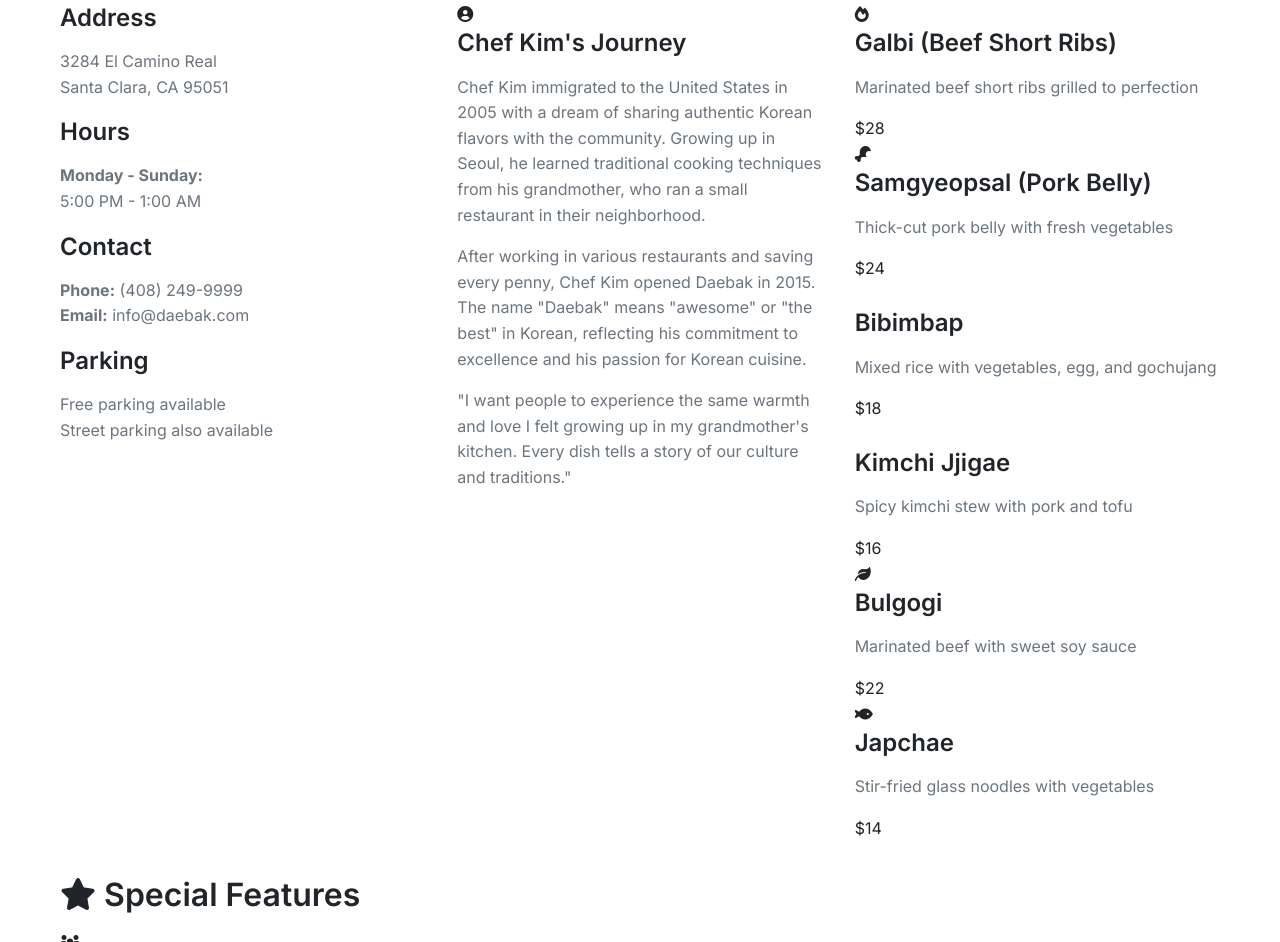
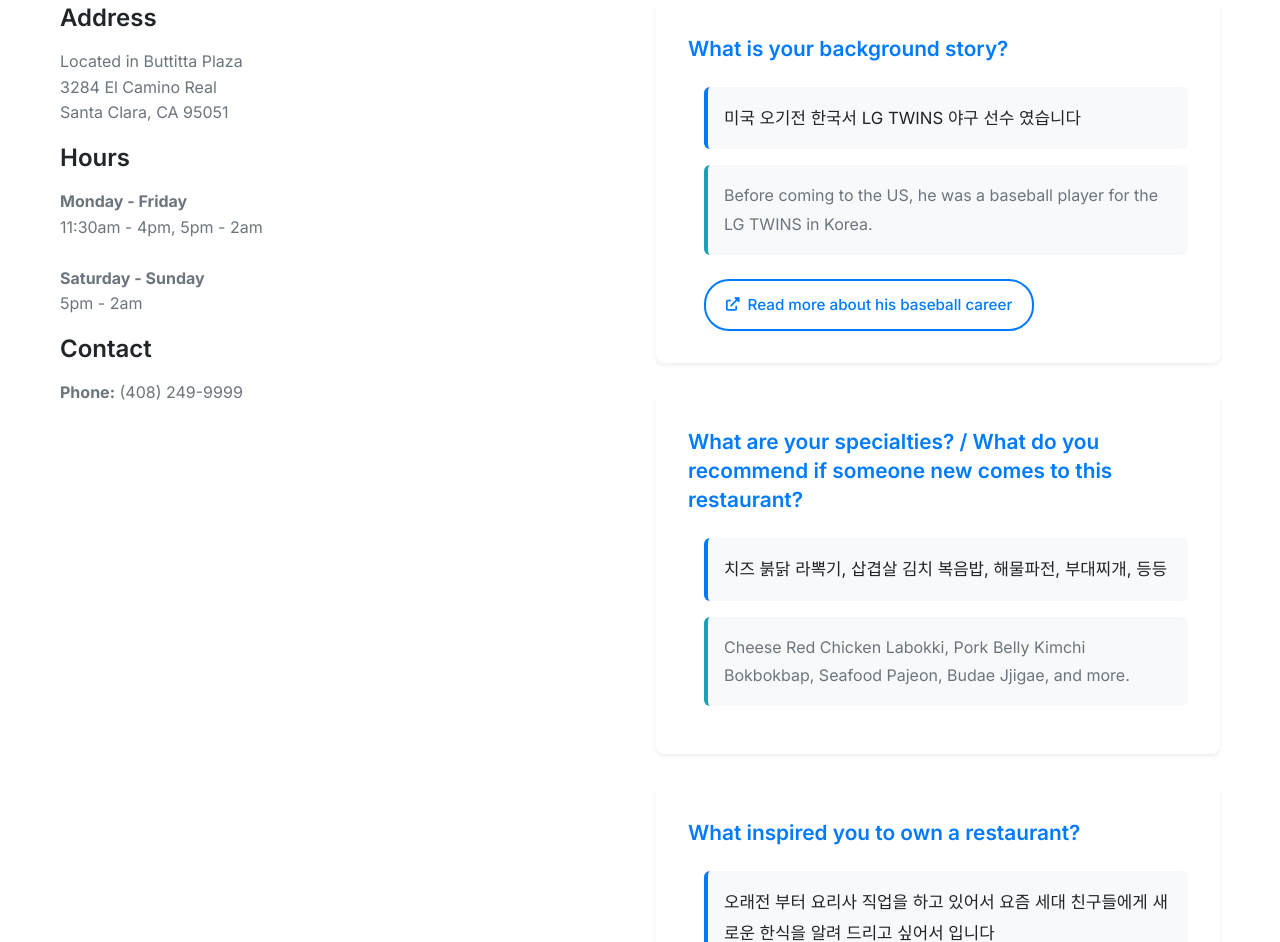
Before and after one commit to oneglobalcommunity/ogc, a plain HTML site: page daebak.html in a window 1280 px wide. Shown: the part 191-1133 px from the top of the page. Drawn offline with Linux system fonts and the light colour scheme.

Commit message:
Update Daebak page with Q&A section and add team photos

```diff
--- a/daebak.html
+++ b/daebak.html
@@ -68,137 +68,62 @@
                     <div class="info-card">
                         <div class="info-item">
                             <h3>Address</h3>
-                            <p>3284 El Camino Real<br>Santa Clara, CA 95051</p>
+                            <p>Located in Buttitta Plaza<br>3284 El Camino Real<br>Santa Clara, CA 95051</p>
                         </div>
                         <div class="info-item">
                             <h3>Hours</h3>
-                            <p><strong>Monday - Sunday:</strong><br>
-                            5:00 PM - 1:00 AM</p>
+                            <p>
+                            <strong>Monday - Friday</strong><br>
+                            11:30am - 4pm, 5pm - 2am<br>
+                            <br>
+                            <strong>Saturday - Sunday</strong><br>
+                            5pm - 2am
+                            </p>
                         </div>
                         <div class="info-item">
                             <h3>Contact</h3>
-                            <p><strong>Phone:</strong> (408) 249-9999<br>
-                            <strong>Email:</strong> info@daebak.com</p>
-                        </div>
-                        <div class="info-item">
-                            <h3>Parking</h3>
-                            <p>Free parking available<br>
-                            Street parking also available</p>
+                            <p><strong>Phone:</strong> (408) 249-9999</p>
                         </div>
                     </div>
                 </div>
 
-                <!-- Owner's Story -->
+                <!-- Owner Q&A Section -->
                 <div class="restaurant-section">
-                    <h2><i class="fas fa-heart"></i> Owner's Story</h2>
-                    <div class="story-card">
-                        <div class="owner-photo">
-                            <i class="fas fa-user-circle"></i>
-                        </div>
-                        <div class="story-content">
-                            <h3>Chef Kim's Journey</h3>
-                            <p>Chef Kim immigrated to the United States in 2005 with a dream of sharing authentic Korean flavors with the community. Growing up in Seoul, he learned traditional cooking techniques from his grandmother, who ran a small restaurant in their neighborhood.</p>
-                            <p>After working in various restaurants and saving every penny, Chef Kim opened Daebak in 2015. The name "Daebak" means "awesome" or "the best" in Korean, reflecting his commitment to excellence and his passion for Korean cuisine.</p>
-                            <p>"I want people to experience the same warmth and love I felt growing up in my grandmother's kitchen. Every dish tells a story of our culture and traditions."</p>
-                        </div>
-                    </div>
-                </div>
-
-                <!-- Popular Menus -->
-                <div class="restaurant-section">
-                    <h2><i class="fas fa-utensils"></i> Popular Menus</h2>
-                    <div class="menu-grid">
-                        <div class="menu-item">
-                            <div class="menu-image">
-                                <i class="fas fa-fire"></i>
-                            </div>
-                            <div class="menu-info">
-                                <h3>Galbi (Beef Short Ribs)</h3>
-                                <p>Marinated beef short ribs grilled to perfection</p>
-                                <span class="price">$28</span>
+                    <h2><i class="fas fa-comments"></i> Meet the Owner - Q&A</h2>
+                    <div class="qa-container">
+                        <div class="qa-item">
+                            <h3 class="qa-question">What is your background story?</h3>
+                            <div class="qa-answer">
+                                <p class="korean-text">미국 오기전 한국서 LG TWINS 야구 선수 였습니다</p>
+                                <p class="english-text">Before coming to the US, he was a baseball player for the LG TWINS in Korea.</p>
+                                <a href="https://blog.naver.com/ht98/40066380334" target="_blank" class="qa-link">
+                                    <i class="fas fa-external-link-alt"></i> Read more about his baseball career
+                                </a>
                             </div>
                         </div>
 
-                        <div class="menu-item">
-                            <div class="menu-image">
-                                <i class="fas fa-drumstick-bite"></i>
-                            </div>
-                            <div class="menu-info">
-                                <h3>Samgyeopsal (Pork Belly)</h3>
-                                <p>Thick-cut pork belly with fresh vegetables</p>
-                                <span class="price">$24</span>
+                        <div class="qa-item">
+                            <h3 class="qa-question">What are your specialties? / What do you recommend if someone new comes to this restaurant?</h3>
+                            <div class="qa-answer">
+                                <p class="korean-text">치즈 붉닭 라뽁기, 삽겹살 김치 복음밥, 해물파전, 부대찌개, 등등</p>
+                                <p class="english-text">Cheese Red Chicken Labokki, Pork Belly Kimchi Bokbokbap, Seafood Pajeon, Budae Jjigae, and more.</p>
                             </div>
                         </div>
 
-                        <div class="menu-item">
-                            <div class="menu-image">
-                                <i class="fas fa-bowl-food"></i>
-                            </div>
-                            <div class="menu-info">
-                                <h3>Bibimbap</h3>
-                                <p>Mixed rice with vegetables, egg, and gochujang</p>
-                                <span class="price">$18</span>
+                        <div class="qa-item">
+                            <h3 class="qa-question">What inspired you to own a restaurant?</h3>
+                            <div class="qa-answer">
+                                <p class="korean-text">오래전 부터 요리사 직업을 하고 있어서 요즘 세대 친구들에게 새로운 한식을 알려 드리고 싶어서 입니다</p>
+                                <p class="english-text">I have been a chef for a long time, so I want to introduce new Korean food to the new generation of friends.</p>
                             </div>
                         </div>
 
-                        <div class="menu-item">
-                            <div class="menu-image">
-                                <i class="fas fa-soup"></i>
+                        <div class="qa-item">
+                            <h3 class="qa-question">What is your goal in the near future or currently with the restaurant?</h3>
+                            <div class="qa-answer">
+                                <p class="korean-text">산호세 에서 젊은 친구들에게 오래 기억 될수 있는 명소로 만들고 싶습니다</p>
+                                <p class="english-text">I want to make San Jose a place that my friends will remember for a long time.</p>
                             </div>
-                            <div class="menu-info">
-                                <h3>Kimchi Jjigae</h3>
-                                <p>Spicy kimchi stew with pork and tofu</p>
-                                <span class="price">$16</span>
-                            </div>
-                        </div>
-
-                        <div class="menu-item">
-                            <div class="menu-image">
-                                <i class="fas fa-leaf"></i>
-                            </div>
-                            <div class="menu-info">
-                                <h3>Bulgogi</h3>
-                                <p>Marinated beef with sweet soy sauce</p>
-                                <span class="price">$22</span>
-                            </div>
-                        </div>
-
-                        <div class="menu-item">
-                            <div class="menu-image">
-                                <i class="fas fa-fish"></i>
-                            </div>
-                            <div class="menu-info">
-                                <h3>Japchae</h3>
-                                <p>Stir-fried glass noodles with vegetables</p>
-                                <span class="price">$14</span>
-                            </div>
-                        </div>
-                    </div>
-                </div>
-
-                <!-- Special Features -->
-                <div class="restaurant-section">
-                    <h2><i class="fas fa-star"></i> Special Features</h2>
-                    <div class="features-grid">
-                        <div class="feature-item">
-                            <i class="fas fa-users"></i>
-                            <h3>Group Dining</h3>
-                            <p>Perfect for family gatherings and celebrations</p>
-                        </div>
-                        <div class="feature-item">
-                            <i class="fas fa-fire"></i>
-                            <h3>Table BBQ</h3>
-                            <p>Grill your own meat at your table</p>
-                        </div>
-                        <div class="feature-item">
-                            <i class="fas fa-leaf"></i>
-                            <h3>Banchan</h3>
-                            <p>Complimentary side dishes with every meal</p>
-                        </div>
-                        <div class="feature-item">
-                            <i class="fas fa-birthday-cake"></i>
-                            <h3>Special Events</h3>
-                            <p>Birthday celebrations and group reservations</p>
                         </div>
                     </div>
                 </div>
--- a/styles.css
+++ b/styles.css
@@ -460,6 +460,91 @@ p {
     box-shadow: var(--shadow-lg);
 }
 
+/* Q&A Section */
+.qa-section {
+    margin-top: 4rem;
+    padding-top: 4rem;
+    border-top: 2px solid var(--light-color);
+}
+
+.qa-container {
+    max-width: 900px;
+    margin: 0 auto;
+}
+
+.qa-item {
+    background: var(--white);
+    padding: 2rem;
+    border-radius: 8px;
+    box-shadow: var(--shadow);
+    margin-bottom: 2rem;
+    transition: transform 0.3s ease, box-shadow 0.3s ease;
+}
+
+.qa-item:hover {
+    transform: translateY(-3px);
+    box-shadow: var(--shadow-lg);
+}
+
+.qa-question {
+    color: var(--primary-color);
+    font-size: 1.3rem;
+    margin-bottom: 1.5rem;
+    font-weight: 600;
+    line-height: 1.4;
+}
+
+.qa-answer {
+    margin-left: 1rem;
+}
+
+.korean-text {
+    color: var(--text-primary);
+    font-size: 1.05rem;
+    margin-bottom: 1rem;
+    padding: 1rem;
+    background: var(--bg-secondary);
+    border-radius: 6px;
+    border-left: 4px solid var(--primary-color);
+    line-height: 1.8;
+}
+
+.english-text {
+    color: var(--text-secondary);
+    font-size: 1rem;
+    margin-bottom: 1rem;
+    padding: 1rem;
+    background: var(--light-color);
+    border-radius: 6px;
+    border-left: 4px solid var(--info-color);
+    line-height: 1.8;
+}
+
+.qa-link {
+    display: inline-flex;
+    align-items: center;
+    gap: 0.5rem;
+    color: var(--primary-color);
+    text-decoration: none;
+    font-weight: 500;
+    font-size: 0.95rem;
+    padding: 0.75rem 1.25rem;
+    border: 2px solid var(--primary-color);
+    border-radius: 25px;
+    transition: all 0.3s ease;
+    margin-top: 0.5rem;
+}
+
+.qa-link:hover {
+    background: var(--primary-color);
+    color: var(--white);
+    transform: translateX(5px);
+}
+
+.qa-link i {
+    font-size: 0.85rem;
+}
+
 /* Businesses Section */
 .businesses {
     padding: 80px 0;
@@ -797,6 +882,24 @@ p {
         width: 100px;
         height: 100px;
     }
+
+    .qa-item {
+        padding: 1.5rem;
+    }
+
+    .qa-question {
+        font-size: 1.1rem;
+    }
+
+    .qa-answer {
+        margin-left: 0;
+    }
+
+    .korean-text,
+    .english-text {
+        font-size: 0.95rem;
+        padding: 0.75rem;
+    }
 }
 
 @media (max-width: 480px) {
```
